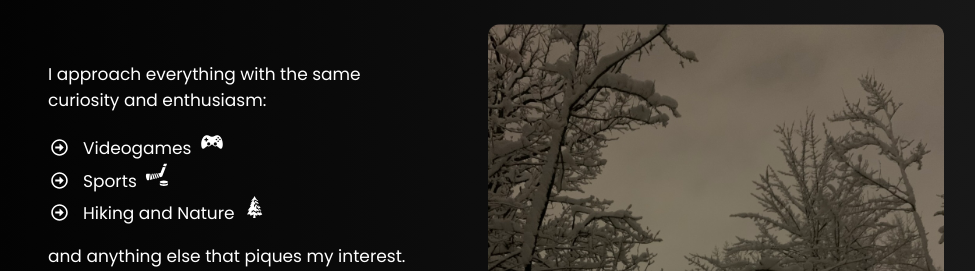
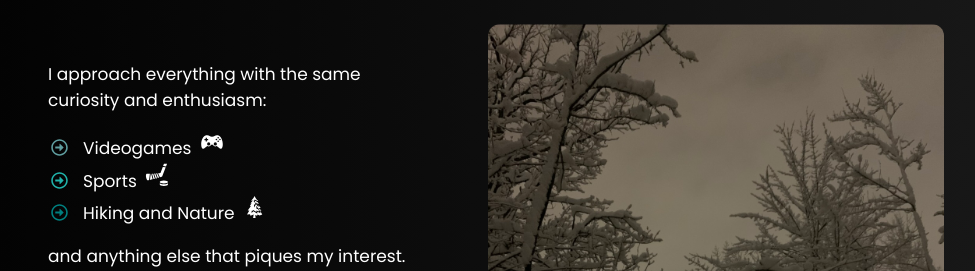
Before and after one commit to mcsl10/Mark-Soniel-Loka-Portfolio, a React (Create React App) app: page / in a window 1280 px wide. Shown: the part 1040-1311 px from the top of the page, without its empty margins (157-1132 px from the left). Built offline with nearby package versions, Linux system fonts and the light colour scheme.

Commit message:
Added styling to react icons

```diff
--- a/src/components/About/About.js
+++ b/src/components/About/About.js
@@ -20,15 +20,15 @@ const About = () => {
           I approach everything with the same curiosity and enthusiasm:
           <InterestList>
           <li>
-          <FaRegArrowAltCircleRight style={{marginRight: "15px", marginBottom: "-2px"}} />
+          <FaRegArrowAltCircleRight style={{marginRight: "15px", marginBottom: "-2px", color: "cadetblue"}} />
             Videogames <GiConsoleController style={{marginLeft: "4px", fontSize: "1.5rem"}} />
           </li>
           <li>
-          <FaRegArrowAltCircleRight style={{marginRight: "15px", marginBottom: "-2px"}} />
+          <FaRegArrowAltCircleRight style={{marginRight: "15px", marginBottom: "-2px", color: "lightseagreen"}} />
             Sports <GiHockey style={{marginLeft: "4px", fontSize: "1.5rem"}} />
           </li>
           <li>
-          <FaRegArrowAltCircleRight style={{marginRight: "15px", marginBottom: "-2px"}} />
+          <FaRegArrowAltCircleRight style={{marginRight: "15px", marginBottom: "-2px", color: "teal"}} />
             Hiking and Nature <GiPineTree style={{marginLeft: "4px", fontSize: "1.5rem"}} />
           </li>
           </InterestList>
```
